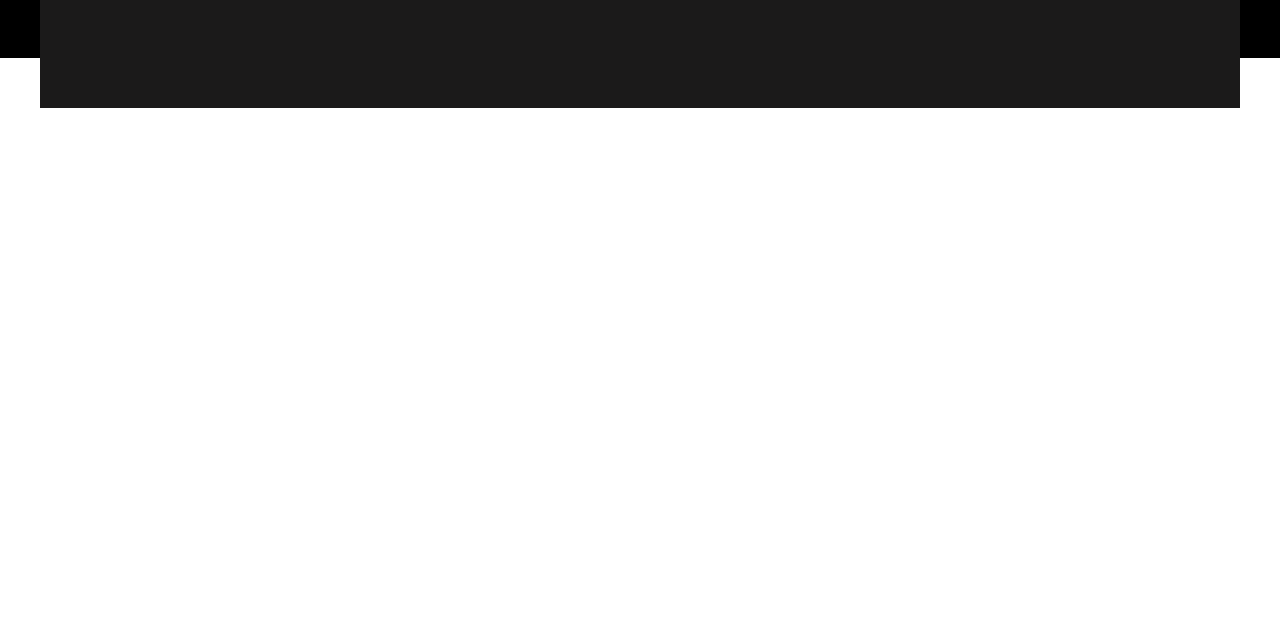
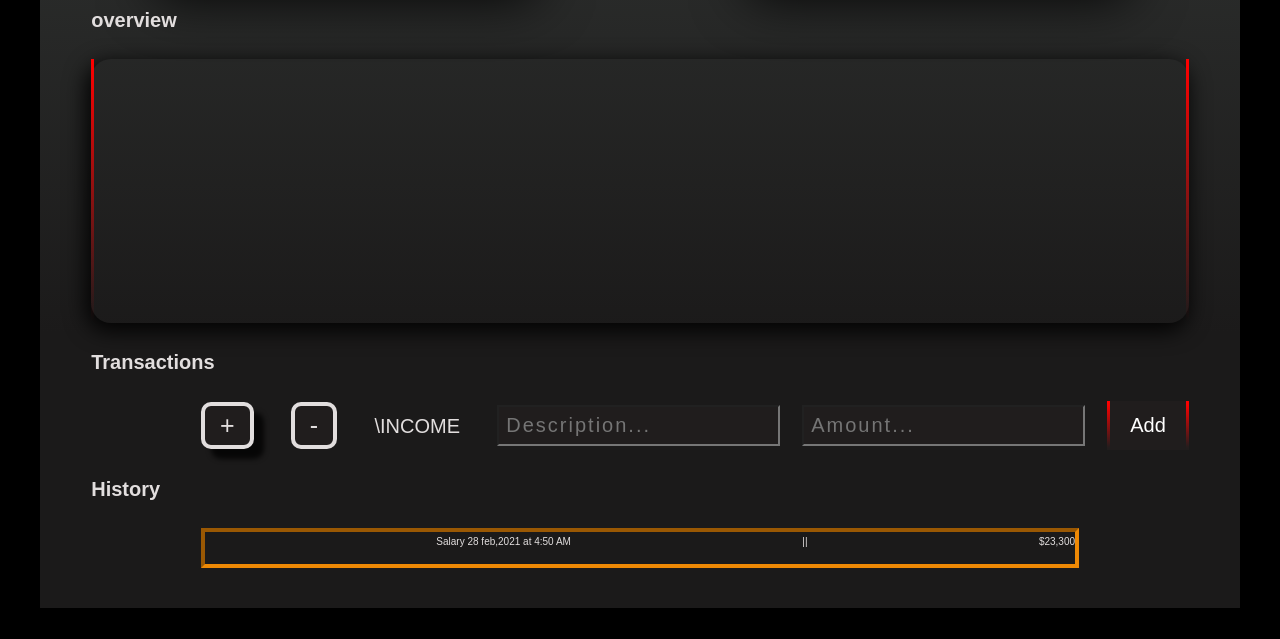
Before and after one commit to shahzain-lab/BugdetyApp-js, a plain HTML site: page index.html in a window 1280 px wide. Shown: the part 742-1381 px from the top of the page. Before the commit the page ends 850 px from the top, so only its background shows below. Drawn offline with nearby package versions, Linux system fonts and the light colour scheme.

Commit message:
refactoring css

```diff
--- a/index.html
+++ b/index.html
@@ -3,7 +3,6 @@
     <head>
         <meta charset="UTF-8">
         <link href="https://fonts.googleapis.com/css?family=Open+Sans:100,300,400,600" rel="stylesheet" type="text/css">
-        <link href="http://code.ionicframework.com/ionicons/2.0.1/css/ionicons.min.css" rel="stylesheet" type="text/css">
         <link type="text/css" rel="stylesheet" href="style.css">
         <title>Budgety</title>
     </head>
@@ -35,7 +34,39 @@
                 </div>
             </div>
         </div>
-        <span class="line_drop"></span>
+        <div class="graph_box">
+            <h2>overview</h2>
+            <div class="graph_card">
+
+            </div>
+            <div class="transaction-fields">
+                <h2>Transactions</h2>
+                <div class="fields">
+                    <button class="inc_value">+</button>
+                    <button class="dec_value">-</button>
+                    <span class="inc_check">\income</span>
+                    <form  class="transction-form">
+                        <input type="text" placeholder="Description...">
+                        <input type="text" placeholder="Amount...">
+                        <button class="submit_btn">Add</button>
+                    </form>
+                </div>
+            </div>
+            <div class="transction_history">
+                <h2>History</h2>
+                <ul class="history_list">
+                    <li class="hist-list__item">
+                        <span class="amount_sign"></span>
+                        <div class="desc_time--history">
+                            <span class="hist-desc">Salary</span>
+                            <span class="hist-time">28 feb,2021 at 4:50 AM</span>
+                        </div>
+                        <span class="update_trans--feild">||</span>
+                        <span class="trans_hist--value">$23,300</span>
+                    </li>
+                </ul>
+            </div>
+        </div>
     </div>
         </div>
 
--- a/style.css
+++ b/style.css
@@ -109,7 +109,7 @@
   /* //GENERAL ELEMENTS// */
 
   .container{
-      height: 100vh;
+      height: 200vh;
       width: 100%;
       display: flex;
       justify-content: center;
@@ -125,7 +125,7 @@
   .main{
     padding:0 4%;
       width: 120rem;
-      height: 90rem;
+      height: 110rem;
       background: linear-gradient(0deg, rgba(27,26,26,1) 25%, rgba(57,61,59,1) 93%);
   }
 
@@ -167,22 +167,25 @@
       height: 100%;
   }
 
-  .inc-card{
+  .inc-card, .exp-card{
       width: 40%;
       height: 100%;
       border-radius: 2rem;
       display: block;
+      box-shadow: 2px 7px 54px -7px rgba(0,0,0,0.93);
+-webkit-box-shadow: 2px 7px 54px -7px rgba(0,0,0,0.93);
+-moz-box-shadow: 2px 7px 54px -7px rgba(0,0,0,0.93);
     background: linear-gradient(0deg, rgba(246,176,12,1) 17%, rgba(246,112,9,1) 74%);
   }
 
-  .inc-card h3{
+  .inc-card h3, .exp-card h3{
       font-size: 3rem;
       text-align: center;
       color: var(--color-heading);
       height: 40%;
   }
 
-  .inc-amt{
+  .inc-amt, .exp-amt{
       display: flex;
       justify-content: space-between;
       align-items: center;
@@ -190,53 +193,139 @@
       font-size: 3rem;
   }
 
-  .inc-amt p{
+  .inc-amt p, .exp-amt p{
     padding: 2rem;
     font-size: 3rem;
 
   }
-  .inc-amt h2{
+  .inc-amt h2, .exp-amt h2{
     padding: 2rem;
     font-size: 3rem;
 
   }
 
-
-  .exp-card{
-    width: 40%;
-    height: 100%;
-    border-radius: 2rem;
-    background: linear-gradient(0deg, rgba(246,112,9,1) 15%, rgba(246,176,12,1) 82%);
-  }
-
-  .exp-card h3{
-    font-size: 3rem;
-    text-align: center;
-    color: var(--color-heading);
-    height: 40%;
+.graph_box{
+    height: 30%;
 }
 
-.exp-amt{
+.graph_box h2{
+    color: var(--color-heading);
+    font-size: 2rem;
+    padding:2rem 0 ;
+
+}
+
+.graph_card{
+    width: 100%;
+    height: 80%;
+    border-radius: 2rem;
+    box-shadow: -3px 6px 21px 2px rgba(0,0,0,0.93);
+-webkit-box-shadow: -3px 6px 21px 2px rgba(0,0,0,0.93);
+-moz-box-shadow: -3px 6px 21px 2px rgba(0,0,0,0.93);
+
+border-style: solid;
+border-image:
+linear-gradient(
+  to bottom,
+  red,
+  rgba(0, 0, 0, 0)
+) 1 100%;
+}
+
+
+.transaction-fields{
+    width: 100%;
+}
+
+.fields{
+    margin-left: 10%;
+}
+
+.inc_value, .dec_value{
+    font-size: 2.5rem;
+    padding: .5rem 1.5rem;
+    cursor: pointer;
+    border-radius: 1rem;
+    background-color: var(--color-paragraph);
+    transition: .7s all;
+}
+
+.inc_value, .dec_value:hover{
+    box-shadow: 10px 10px 5px 0px rgba(0,0,0,0.75);
+    -webkit-box-shadow: 10px 10px 5px 0px rgba(0,0,0,0.75);
+    -moz-box-shadow: 10px 10px 5px 0px rgba(0,0,0,0.75);
+}
+
+.inc_value, .dec_value{
+    border: 4px solid var(--color-heading);
+    color: var(--color-heading);
+}
+
+
+.inc_value--click{
+    background-color: green;
+}
+
+.dec_value--click{
+    background-color: red;
+}
+
+.inc_check{
+    font-size: 2rem;
+    text-transform: uppercase;
+    color: var(--color-heading);
+}
+
+.fields, .transction-form{
     display: flex;
     justify-content: space-between;
     align-items: center;
-    padding: 2rem;
-    font-size: 3rem;
 }
 
-.exp-amt p{
-  padding: 2rem;
-  font-size: 3rem;
+.transction-form{
+    width: 70%;
+}
 
+.transction-form input{
+    font-size: 2rem;
+    outline: none;
+    padding: 7px;
+    letter-spacing: 2px;
+    color: var(--color-heading);
+    background-color: var(--color-paragraph);
 }
-.exp-amt h2{
-  padding: 2rem;
-  font-size: 3rem;
 
+.submit_btn {
+        max-width: 250px;
+        padding: 1rem 2rem;
+        color: white;
+        font-size: 2rem;
+        border-width: 3px;
+        background-color: var(--color-paragraph);
+        cursor: pointer;
+        border-style: solid;
+        border-image:
+          linear-gradient(
+            to bottom,
+            red,
+            rgba(0, 0, 0, 0)
+          ) 1 100%;
+      }
+
+      .transction_history{
+          height: 100%;
+      }
+
+.history_list{
+    height: 80%;
+    margin: 0 10%;
 }
 
 
-.line_drop{
-    text-decoration-line: underline;
-    text-decoration-style: var(--color-tertiary-darker);
+.hist-list__item{
+    display: flex;
+    justify-content: space-between;
+    height: 15%;
+    color: var(--color-heading);
+    border: 4px inset #ee8905;
 }
```
